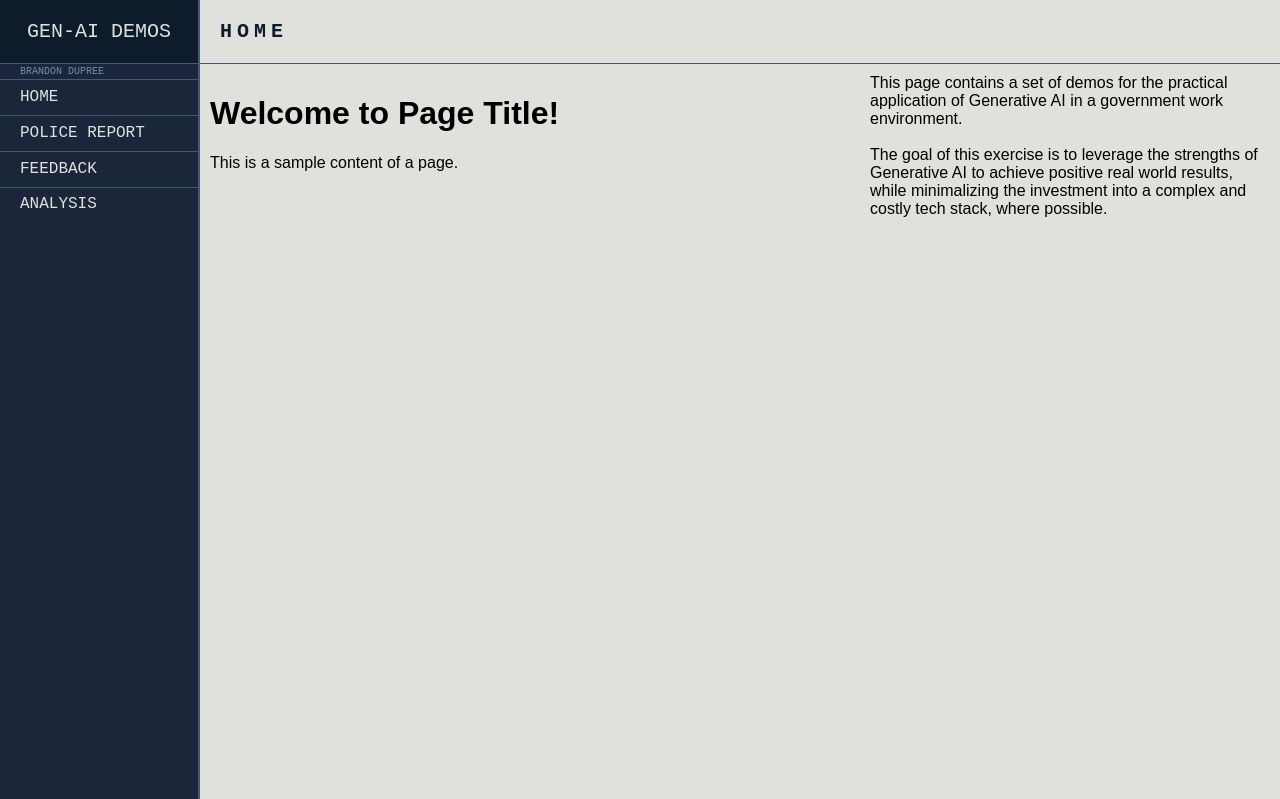
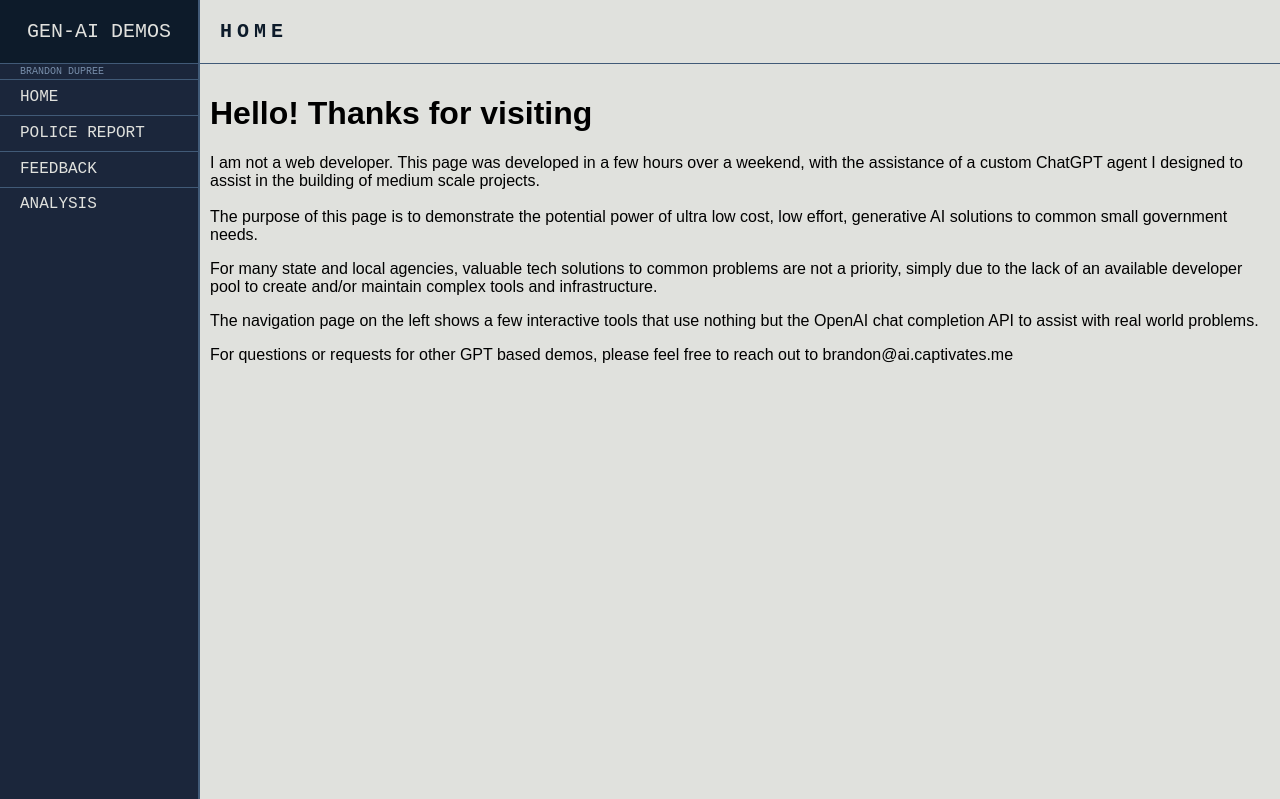
Before and after one commit to Sintrinsic/GenAIDemosFlask, a Flask app: page / in a window 1280 px wide. Shown: the top 799 px of the page. Run offline with Flask 2, Linux system fonts and the light colour scheme.

Commit message:
Updated main page and nav menu.

```diff
--- a/helloworld/templates/main.html
+++ b/helloworld/templates/main.html
@@ -5,16 +5,18 @@ Home
 {% endblock %}
 
 {% block description %}
-        This page contains a set of demos for the practical application of Generative AI in a government work environment. <br><br>
-        The goal of this exercise is to leverage the strengths of Generative AI to achieve positive real world results,
-        while minimalizing the investment into a complex and costly tech stack, where possible.
+
 {% endblock %}
 
 {% block content %}
 <!-- Page-specific content goes here -->
 <div class="page-content">
-    <h1>Welcome to Page Title!</h1>
-    <p>This is a sample content of a page.</p>
-    <!-- More content -->
+    <h1>Hello! Thanks for visiting</h1>
+    <p>I am not a web developer. This page was developed in a few hours over a weekend, with the assistance of a custom ChatGPT agent I designed to assist in the building of medium scale projects.<br><br>
+    The purpose of this page is to demonstrate the potential power of ultra low cost, low effort, generative AI solutions to common small government needs.</p>
+    <p>For many state and local agencies, valuable tech solutions to common problems are not a priority, simply due to the lack of an available developer pool to create and/or maintain complex tools and infrastructure.</p>
+    <p>The navigation page on the left shows a few interactive tools that use nothing but the OpenAI chat completion API to assist with real world problems.</p>
+
+    <p>For questions or requests for other GPT based demos, please feel free to reach out to brandon@ai.captivates.me </p>
 </div>
 {% endblock %}
```
